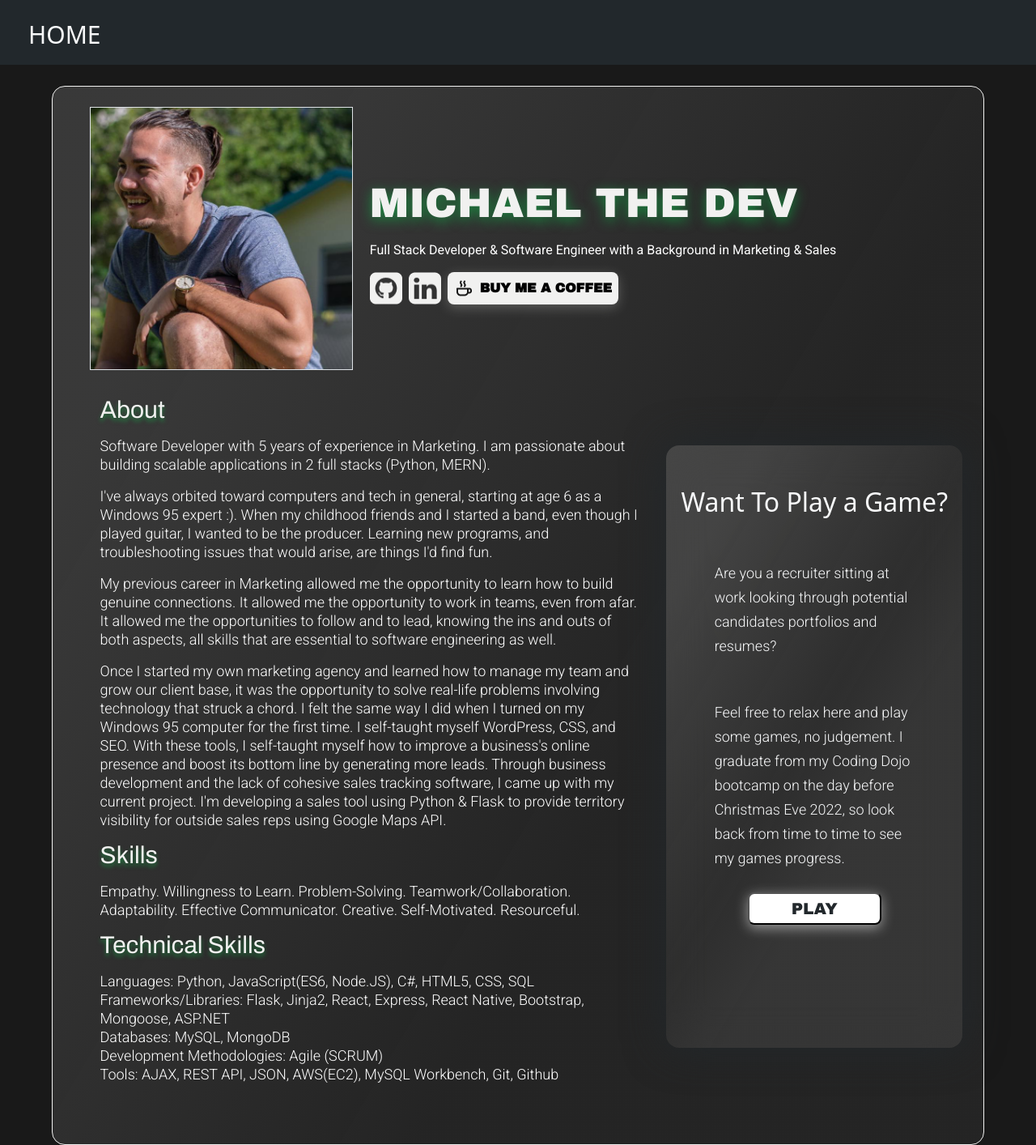
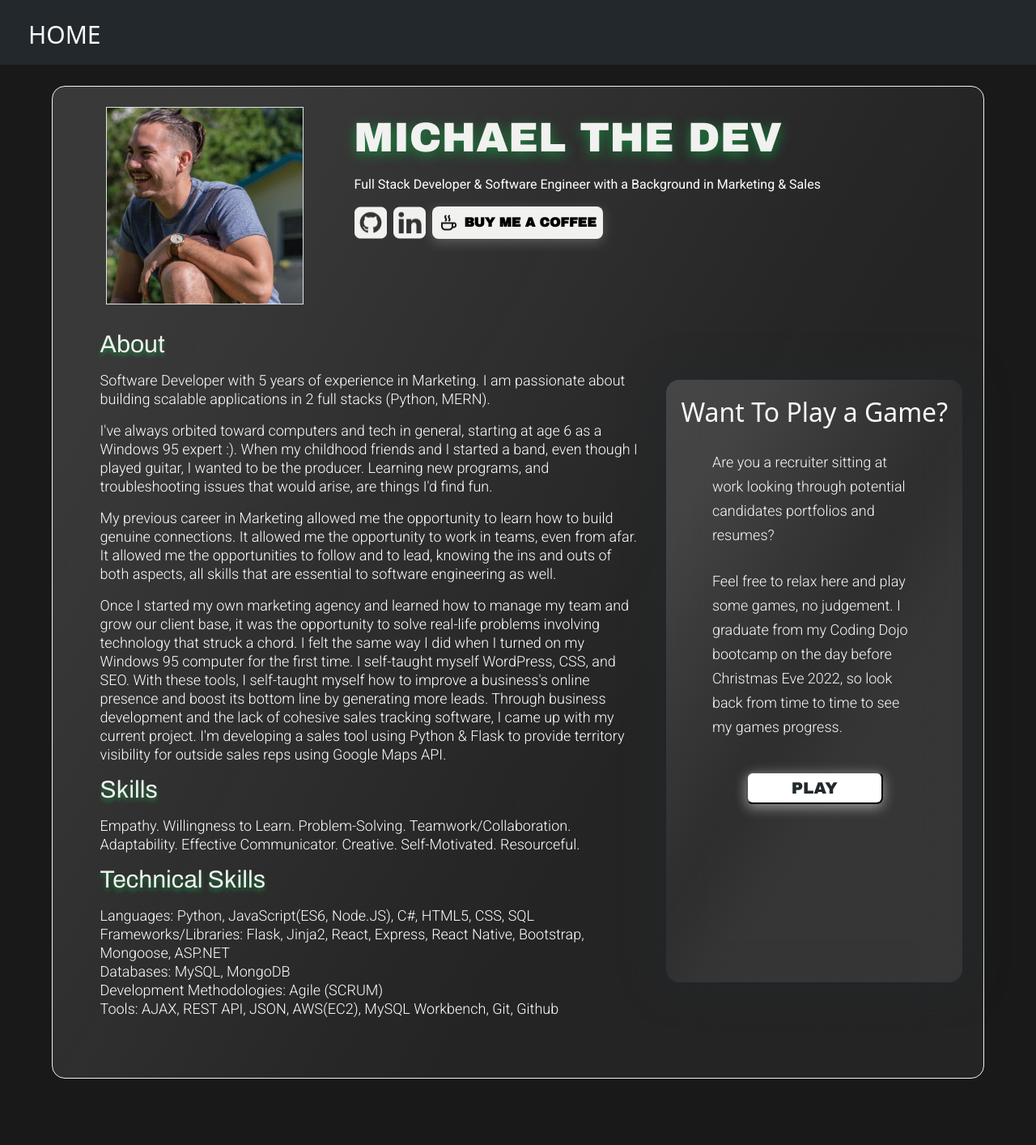
Before and after one commit to michagonzo77/MERN_Portfolio, a React (Create React App) app in the folder client/: page / in a window 1280 px wide. Shown: the whole page at 81% size. After the commit the page ends 1332 px from the top, so only its background shows below. Built offline with nearby package versions, Linux system fonts and the light colour scheme.

Commit message:
resizing home page

```diff
--- a/client/src/App.css
+++ b/client/src/App.css
@@ -71,14 +71,16 @@ html {
 
 .bioLeftTop {
   display: flex;
-  justify-content: start;
-  align-items: center;
 }
 
 @media (max-width: 425px) {
   .bioLeftTop {
     display: block;
   }
+}
+
+.bioLeftTopLeft {
+  margin-right: 2%;
 }
 
 .bioLeftTopRight {
@@ -206,7 +208,7 @@ html {
 }
 
 .playAGame {
-  padding: 5%;
+  padding: 4%;
   background: linear-gradient(120.39deg, rgba(241, 241, 240, 0.15) 14.67%, rgba(241, 241, 240, 0.05) 48.38%, rgba(241, 241, 240, 0.09) 63.34%);
   box-shadow: 0px 0px 50px #22282C;
   backdrop-filter: blur(25px);
@@ -229,7 +231,7 @@ html {
 }
 
 .playAGameTitle {
-  margin-top: 10%;
+  margin-top: 2%;
   text-align: center;
 }
 
@@ -242,8 +244,8 @@ html {
 .playAGameText {
   max-width: 75%;
   margin: 0 auto;
-  margin-top: 16%;
-  margin-bottom: 8%;
+  margin-top: 8%;
+  margin-bottom: 4%;
   text-align: left;
   font-family: 'Roboto', sans-serif;
   font-style: normal;
@@ -442,7 +444,8 @@ html {
   font-size: 20px;
   line-height: 22px;
   color: #22282C;
-  margin-bottom: 10%;
+  margin-top: 8%;
+  margin-bottom: 4%;
 }
 
 .flipButtonText {
--- a/client/src/views/Home.jsx
+++ b/client/src/views/Home.jsx
@@ -226,8 +226,8 @@ export const Home = (props) => {
                             <div className="bioFull">
                                 <div className="bioLeft">
                                     <div className="bioLeftTop col-12">
-                                        <div className="bioLeftTopLeft col-4 col-xs-10">
-                                            <img className="bioPic border border-solid col-11" src={biopic}></img>
+                                        <div className="bioLeftTopLeft">
+                                            <img className="bioPic border border-solid" src={biopic}></img>
                                         </div>
                                         <div className="bioLeftTopRight text-light col-8 col-xs-2">
                                             <h1 className="nameHeader">MICHAEL THE DEV</h1>
```
